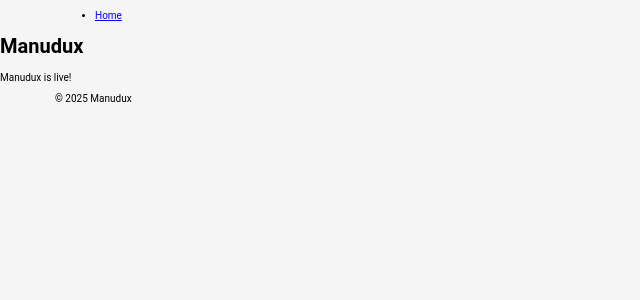
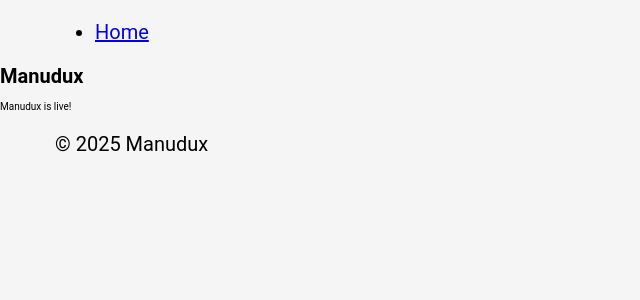
Before and after one commit to JonneSaloranta/manudux, a Django app: page / in a window 1280 px wide. Shown: the top 300 px of the page, without its empty margins (0-640 px from the left). Run offline with Django 5.2, Linux system fonts and the light colour scheme.

Commit message:
chore: update styling

```diff
--- a/static/manudux/css/style.css
+++ b/static/manudux/css/style.css
@@ -18,4 +18,5 @@
   max-width: 1200px;
   margin: 0 auto;
   padding: 0 15px;
+  font-size: 2rem;
 }/*# sourceMappingURL=style.css.map */
--- a/static/manudux/css/style.scss
+++ b/static/manudux/css/style.scss
@@ -18,4 +18,5 @@
     max-width: 1200px;
     margin: 0 auto;
     padding: 0 15px;
+    font-size: 2rem;
 }
```
Also changed, not shown: 1 other file.
